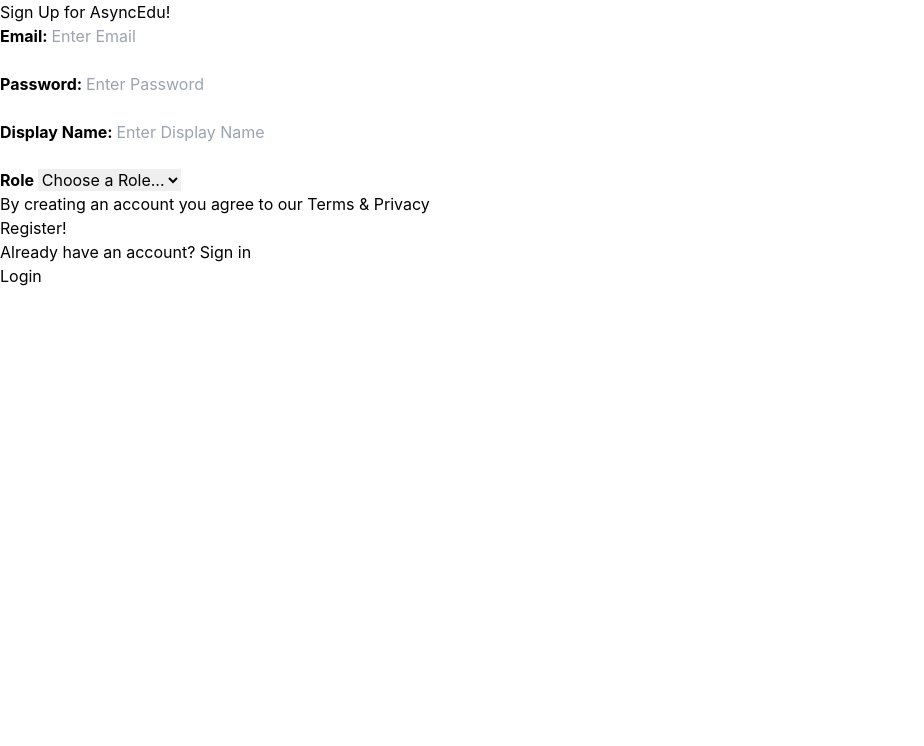
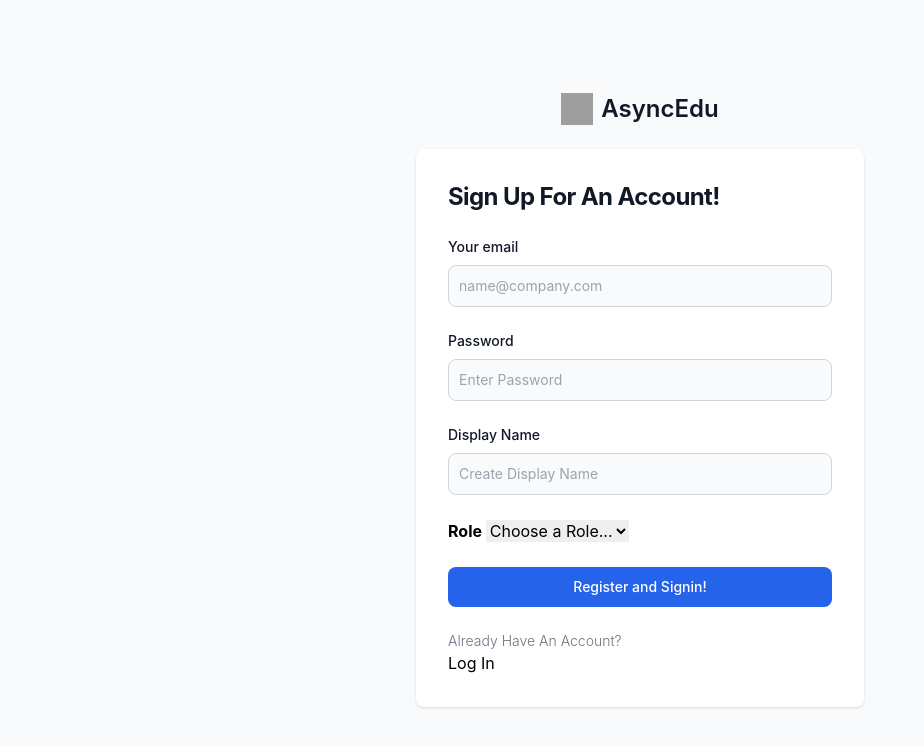
Before and after one commit to andrewjulian/phase-5-project-final, a React (Create React App) app in the folder client/: page /signup in a window 1280 px wide. Shown: the top 746 px of the page, without its empty margins (0-924 px from the left). Built offline with nearby package versions, Linux system fonts and the light colour scheme; no server answers; grey boxes are pictures that could not be loaded.

Commit message:
styling added to login and signup pages

```diff
--- a/client/src/components/Login.js
+++ b/client/src/components/Login.js
@@ -43,49 +43,76 @@
   }
 
   return (
+    <section class="bg-gray-50 dark:bg-gray-900">
+      <div class="flex flex-col items-center justify-center px-6 py-8 mx-auto md:h-screen lg:py-0">
+        <div class="flex items-center mb-6 text-2xl font-semibold text-gray-900 dark:text-white">
+          <img
+            class="w-8 h-8 mr-2"
+            src="https://flowbite.s3.amazonaws.com/blocks/marketing-ui/logo.svg"
+            alt="logo"
+          />
+          AsyncEdu
+        </div>
+        <div class="w-full bg-white rounded-lg shadow dark:border md:mt-0 sm:max-w-md xl:p-0 dark:bg-gray-800 dark:border-gray-700">
+          <div class="p-6 space-y-4 md:space-y-6 sm:p-8">
+            <h1 class="text-xl font-bold leading-tight tracking-tight text-gray-900 md:text-2xl dark:text-white">
+              Log In To Your Account!
+            </h1>
+            <form class="space-y-4 md:space-y-6" onSubmit={handleLoginSubmit}>
               <div>
-      <div className="login">
-        <h1>Login to AsyncEdu!</h1>
-        <form onSubmit={handleLoginSubmit}>
-          <label htmlFor="email">
-            <b>Email: </b>
+                <label
+                  for="email"
+                  class="block mb-2 text-sm font-medium text-gray-900 dark:text-white"
+                >
+                  Your email
                 </label>
                 <input
                   type="text"
-            placeholder="Enter Email"
+                  id="email"
+                  class="bg-gray-50 border border-gray-300 text-gray-900 sm:text-sm rounded-lg focus:ring-primary-600 focus:border-primary-600 block w-full p-2.5 dark:bg-gray-700 dark:border-gray-600 dark:placeholder-gray-400 dark:text-white dark:focus:ring-blue-500 dark:focus:border-blue-500"
+                  placeholder="name@company.com"
                   value={email}
                   onChange={handleEmailChange}
-            id="email"
                   required
-          ></input>
-          <br />
-          <br />
-          <label htmlFor="psw">
-            <b>Password: </b>
+                />
+              </div>
+              <div>
+                <label
+                  for="password"
+                  class="block mb-2 text-sm font-medium text-gray-900 dark:text-white"
+                >
+                  Password
                 </label>
                 <input
                   type="text"
+                  id="password"
                   placeholder="Enter Password"
+                  class="bg-gray-50 border border-gray-300 text-gray-900 sm:text-sm rounded-lg focus:ring-primary-600 focus:border-primary-600 block w-full p-2.5 dark:bg-gray-700 dark:border-gray-600 dark:placeholder-gray-400 dark:text-white dark:focus:ring-blue-500 dark:focus:border-blue-500"
                   value={password}
                   onChange={handlePasswordChange}
-            id="psw"
                   required
-          ></input>
-          <br />
-          <p>By creating an account you agree to our Terms & Privacy</p>
-          <button type="submit" className="registerbtn">
-            Log In
+                />
+              </div>
+              <button
+                type="submit"
+                className="w-full text-white bg-blue-600 hover:bg-blue-700 focus:ring-4 focus:outline-none focus:ring-primary-300 font-medium rounded-lg text-sm px-5 py-2.5 text-center dark:bg-primary-600 dark:hover:bg-primary-700 dark:focus:ring-primary-800"
+              >
+                Sign in
               </button>
+              <p class="text-sm font-light text-gray-500 dark:text-gray-400">
+                Don’t have an account yet?{" "}
+              </p>
+              <Link
+                to="/signup"
+                class="font-medium text-gray-600 hover:italic dark:text-blue-500"
+              >
+                Sign up
+              </Link>
             </form>
-
-        <div className="signin">
-          <p>Don't have an account?</p>
-          <button className="accountbtn">
-            <Link to="/signup">Sign Up!</Link>
-          </button>
           </div>
         </div>
       </div>
+    </section>
   );
 };
 
--- a/client/src/components/Signup.js
+++ b/client/src/components/Signup.js
@@ -36,8 +36,131 @@
     setPassword("");
   }
 
+  function handleEmailChange(event) {
+    setEmail(event.target.value);
+  }
+  function handlePasswordChange(event) {
+    setPassword(event.target.value);
+  }
+
+  function handleDisplayNameChange(event) {
+    setDisplayName(event.target.value);
+  }
+
   return (
-    <div className="signup">
+    <section class="bg-gray-50 dark:bg-gray-900">
+      <div class="flex flex-col items-center justify-center px-6 py-8 mx-auto md:h-screen lg:py-0">
+        <div class="flex items-center mb-6 text-2xl font-semibold text-gray-900 dark:text-white">
+          <img
+            class="w-8 h-8 mr-2"
+            src="https://flowbite.s3.amazonaws.com/blocks/marketing-ui/logo.svg"
+            alt="logo"
+          />
+          AsyncEdu
+        </div>
+        <div class="w-full bg-white rounded-lg shadow dark:border md:mt-0 sm:max-w-md xl:p-0 dark:bg-gray-800 dark:border-gray-700">
+          <div class="p-6 space-y-4 md:space-y-6 sm:p-8">
+            <h1 class="text-xl font-bold leading-tight tracking-tight text-gray-900 md:text-2xl dark:text-white">
+              Sign Up For An Account!
+            </h1>
+            <form class="space-y-4 md:space-y-6" onSubmit={handleLoginSubmit}>
+              <div>
+                <label
+                  for="email"
+                  class="block mb-2 text-sm font-medium text-gray-900 dark:text-white"
+                >
+                  Your email
+                </label>
+                <input
+                  type="text"
+                  id="email"
+                  class="bg-gray-50 border border-gray-300 text-gray-900 sm:text-sm rounded-lg focus:ring-primary-600 focus:border-primary-600 block w-full p-2.5 dark:bg-gray-700 dark:border-gray-600 dark:placeholder-gray-400 dark:text-white dark:focus:ring-blue-500 dark:focus:border-blue-500"
+                  placeholder="name@company.com"
+                  value={email}
+                  onChange={handleEmailChange}
+                  required
+                />
+              </div>
+              <div>
+                <label
+                  for="password"
+                  class="block mb-2 text-sm font-medium text-gray-900 dark:text-white"
+                >
+                  Password
+                </label>
+                <input
+                  type="text"
+                  id="password"
+                  placeholder="Enter Password"
+                  class="bg-gray-50 border border-gray-300 text-gray-900 sm:text-sm rounded-lg focus:ring-primary-600 focus:border-primary-600 block w-full p-2.5 dark:bg-gray-700 dark:border-gray-600 dark:placeholder-gray-400 dark:text-white dark:focus:ring-blue-500 dark:focus:border-blue-500"
+                  value={password}
+                  onChange={handlePasswordChange}
+                  required
+                />
+              </div>
+
+              <div>
+                <label
+                  for="displayName"
+                  class="block mb-2 text-sm font-medium text-gray-900 dark:text-white"
+                >
+                  Display Name
+                </label>
+                <input
+                  type="text"
+                  id="displayName"
+                  placeholder="Create Display Name"
+                  class="bg-gray-50 border border-gray-300 text-gray-900 sm:text-sm rounded-lg focus:ring-primary-600 focus:border-primary-600 block w-full p-2.5 dark:bg-gray-700 dark:border-gray-600 dark:placeholder-gray-400 dark:text-white dark:focus:ring-blue-500 dark:focus:border-blue-500"
+                  value={displayName}
+                  onChange={handleDisplayNameChange}
+                  required
+                />
+              </div>
+
+              <div>
+                <label htmlFor="role">
+                  <b>Role </b>
+                </label>
+                <select
+                  type="text"
+                  value={role}
+                  onChange={(e) => setRole(e.target.value)}
+                >
+                  <option value="" disabled>
+                    Choose a Role...
+                  </option>
+                  <option value="student">Student</option>
+                  <option value="teacher">Teacher</option>
+                </select>
+              </div>
+
+              <button
+                type="submit"
+                className="w-full text-white bg-blue-600 hover:bg-blue-700 focus:ring-4 focus:outline-none focus:ring-primary-300 font-medium rounded-lg text-sm px-5 py-2.5 text-center dark:bg-primary-600 dark:hover:bg-primary-700 dark:focus:ring-primary-800"
+              >
+                Register and Signin!
+              </button>
+              <p class="text-sm font-light text-gray-500 dark:text-gray-400">
+                Already Have An Account?{" "}
+              </p>
+              <Link
+                to="/login"
+                class="font-medium text-gray-600 hover:italic dark:text-blue-500"
+              >
+                Log In
+              </Link>
+            </form>
+          </div>
+        </div>
+      </div>
+    </section>
+  );
+};
+
+export default Signup;
+
+/*
+<div className="signup">
       <h1>Sign Up for AsyncEdu!</h1>
       <form onSubmit={handleLoginSubmit}>
         <label htmlFor="email">
@@ -107,7 +230,4 @@
         </button>
       </div>
     </div>
-  );
-};
-
-export default Signup;
+ */
```
Lines whose indentation alone changed are shown as unchanged.
